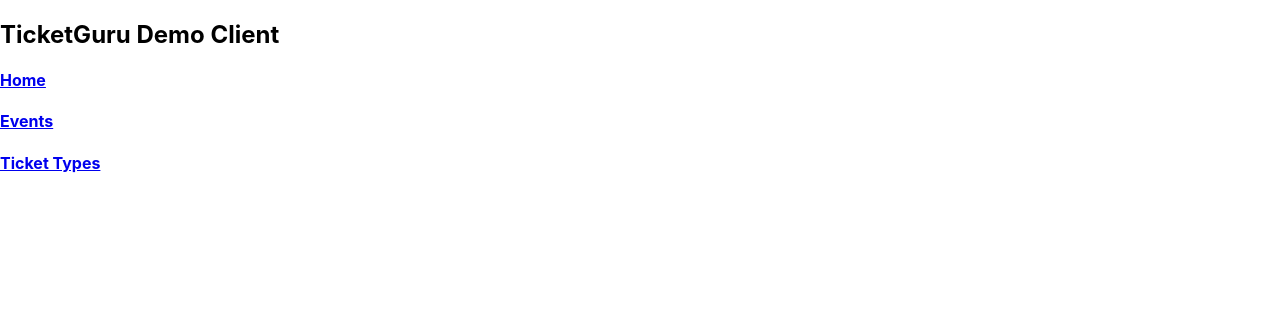
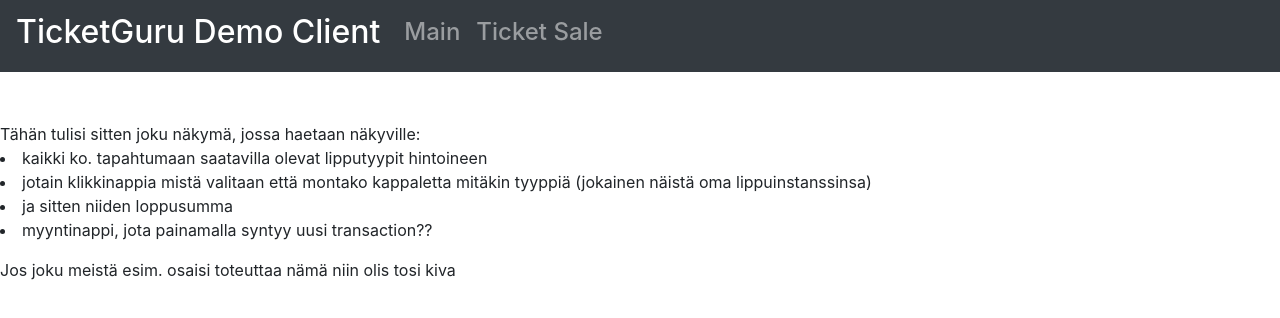
Before and after one commit to mmantyva/ticketsale, a React (Create React App) app: page /typepage in a window 1280 px wide. Shown: the top 318 px of the page. Built offline with nearby package versions, Linux system fonts and the light colour scheme.

Commit message:
sketching the structure

```diff
--- a/src/App.js
+++ b/src/App.js
@@ -1,8 +1,10 @@
 import React from 'react';
 import './App.css';
+import 'bootstrap/dist/css/bootstrap.min.css';
 import Home from './components/Home';
-import Events from './components/Events';
-import Types from './components/Types';
+import TicketSale from './components/TicketSale';
+import TypePage from './components/TypePage';
+import NewTicket from './components/NewTicket';
 import {BrowserRouter, Switch, Route, Link} from 'react-router-dom';
 import Navbar from 'react-bootstrap/Navbar';
 import {Nav} from 'react-bootstrap';
@@ -11,19 +13,19 @@ function App() {
   return (
     <div>
     <BrowserRouter>
-      <Navbar bg='info' variant='dark'>
+      <Navbar bg='dark' variant='dark'>
         <Navbar.Brand><h2>TicketGuru Demo Client</h2></Navbar.Brand>
         <Nav className='mr-auto'>
-          <Nav.Link as={Link} to='/'><h4>Home</h4></Nav.Link>
-          <Nav.Link as={Link} to='/events'><h4>Events</h4></Nav.Link>
-          <Nav.Link as={Link} to='/types'><h4>Ticket Types</h4></Nav.Link>
+          <Nav.Link as={Link} to='/'><h4>Main</h4></Nav.Link>
+          <Nav.Link as={Link} to='/ticketsale'><h4>Ticket Sale</h4></Nav.Link>
         </Nav>
       </Navbar>
         <div>
           <Switch>
             <Route exact path='/' component={Home} />
-            <Route path='/events' component={Events} />
-            <Route path='/types' component={Types} />
+            <Route path='/ticketsale' component={TicketSale} />
+            <Route path='/newticket' component={NewTicket} />
+            <Route path='/typepage' component={TypePage} />
           </Switch>
         </div>
       </BrowserRouter>
--- a/src/components/Events.js
+++ /dev/null
@@ -1,47 +0,0 @@
-import React, {useState, useEffect} from 'react';
-import MaterialTable from 'material-table';
-import tableIcons from './tableicons';
-
-
-function Events() {
-
-    const [events, setEvents] = useState([]);
-    const api_events = 'https://hot-ticketguru.herokuapp.com/api/vents';
-    const api_tickets = 'https://hot-ticketguru.herokuapp.com/api/tickets';
-
-    useEffect(() => {
-        fetchEvents();
-    }, [])
-
-    const fetchEvents = () => {
-        fetch(api_events)
-        .then(response => response.json())
-        .then(data => setEvents(data._embedded.vents))
-        .catch(err => console.error(err))
-    }
-
-    const columns = [
-        { title: 'Event name:', field: 'eventname'},
-        { title: 'Performer:', field: 'performer'},
-        { title: 'Event time:', field: 'eventtime'},
-        { title: 'Venue:', field: '_links.venue.href'},
-    ]
-
-    return (
-        <div style={{ height: 600, width: '75%', margin: 'auto', marginTop: 10 }}>
-            <MaterialTable
-            title="Events"
-            icons={tableIcons}
-            data={events}
-            columns={columns}
-            options={{
-                search: true,
-                headerStyle: {fontWeight: 'bold'}
-            }}
-            />
-        </div>
-
-    );
-}
-
-export default Events;
--- a/src/components/Home.js
+++ b/src/components/Home.js
@@ -6,13 +6,12 @@ import Container from '@material-ui/core/Container';
 export default function Home() {
 
     return (
-        <div className='homebox'>
+        <div>
             <div className='separator'></div>
             <Container maxWidth='sm'>
                 <div className='separator'></div>
                 <Typography variant='body1'>
                     <p>This is our potato client! &#x1f954;</p>
-
                 </Typography>
             </Container>
         </div>
--- a/src/components/NewTicket.js
+++ b/src/components/NewTicket.js
@@ -1,12 +1,16 @@
 import React from 'react';
 
 
+// tarvitaan lipun yhteys lipputyypin kautta eventiin propsiksi
+// eli API:n sisäinen linkki.
 
-function NewTicket() {
+function NewTicket(props) {
+
 
 
     return(
         <div>
+            <p>Tämän avulla sitten kai joku lippu tehdään</p>
         </div>
     );
 }
--- /dev/null
+++ b/src/components/TicketSale.js
@@ -0,0 +1,60 @@
+import React, {useState, useEffect} from 'react';
+import MaterialTable from 'material-table';
+import {Link} from 'react-router-dom';
+import AddCircleOutlineIcon from '@material-ui/icons/AddCircleOutline';
+import TableIcons from './TableIcons';
+
+function Events() {
+
+    const [vents, setVents] = useState([]);
+    const api_vents = 'https://hot-ticketguru.herokuapp.com/api/vents';
+    const api_types = 'https://hot-ticketguru.herokuapp.com/api/types';
+
+    useEffect(() => {
+        fetchVents();
+    }, [])
+
+
+    const fetchVents = () => {
+        fetch(api_vents)
+        .then(response => response.json())
+        .then(data => setVents(data._embedded.vents))
+        .catch(err => console.error(err))
+    }
+
+    const columns = [
+        { title: 'Event name:', field: 'eventname'},
+        { title: 'Performer:', field: 'performer'},
+        { title: 'Event time:', field: 'eventtime'},
+    ]
+
+    return (
+        <div style={{ height: 600, width: '75%', margin: 'auto', marginTop: 10 }}>
+            <div className='separator'></div>
+            <MaterialTable
+            title="Sell tickets to events"
+            actions={[{
+                icon: () => (
+                    <Link to="/typepage"><AddCircleOutlineIcon /></Link>
+                )
+                }]}
+            localization={{
+                header: {
+                    actions: 'Sell ticket'
+                }
+            }}
+            icons={TableIcons}
+            data={vents}
+            columns={columns}
+            options={{
+                search: true,
+                headerStyle: {fontWeight: 'bold'},
+                actionsColumnIndex: -1
+            }}
+            />
+        </div>
+
+    );
+}
+
+export default Events;
--- /dev/null
+++ b/src/components/TypePage.js
@@ -0,0 +1,29 @@
+import React, {useState, useEffect} from 'react';
+import MaterialTable from 'material-table';
+import TableIcons from './TableIcons';
+
+
+// tarvitaan lipun yhteys lipputyypin kautta eventiin propsiksi
+// eli API:n sisäinen linkki.
+
+function TypePage(props) {
+
+
+
+    return(
+        <div>
+            <div className='separator'></div>
+            <p>Tähän tulisi sitten joku näkymä, jossa haetaan näkyville:
+                <li>kaikki ko. tapahtumaan saatavilla olevat lipputyypit hintoineen</li>
+                <li>jotain klikkinappia mistä valitaan että montako kappaletta mitäkin tyyppiä
+                    (jokainen näistä oma lippuinstanssinsa)
+                </li>
+                <li>ja sitten niiden loppusumma</li>
+                <li>myyntinappi, jota painamalla syntyy uusi transaction??</li>
+            </p>
+            <p>Jos joku meistä esim. osaisi toteuttaa nämä niin olis tosi kiva</p>
+        </div>
+    );
+}
+
+export default TypePage;
--- a/src/components/Types.js
+++ /dev/null
@@ -1,62 +0,0 @@
-import React, {useState, useEffect} from 'react';
-import NewTicket from './NewTicket';
-import MaterialTable from 'material-table';
-import tableIcons from './tableicons';
-
-
-
-function Types(props) {
-
-    const [types, setTypes] = useState([]);
-    const api_types = 'https://hot-ticketguru.herokuapp.com/api/types';
-    const api_events = 'https://hot-ticketguru.herokuapp.com/api/vents';
-
-    useEffect(() => {
-        fetchTypes();
-    }, [])
-
-    const fetchTypes = () => {
-        fetch(api_types)
-        .then(response => response.json())
-        .then(data => setTypes(data._embedded.types))
-        .catch(err => console.error(err))
-    }
-
-    const sellTicket = (ticket) => {
-        fetch(api_events, {
-            method: 'POST',
-            headers: {'Content-Type': 'application/json'},
-            body: JSON.stringify(ticket)
-        })
-        .catch(err => console.error(err))
-    }
-
-    const columns = [
-        { title: 'Type name:', field: 'typename'},
-        { title: 'Price:', field: 'price'},
-        { title: 'Event:', field: '_links.vent.href'}, //tähän eventin nimen jos saa kaivettua
-        {
-            title: 'Sell ticket',
-            field: '_links.vent.href', // tässä näkyy osoite johon pitäisi lähettää POST uuden lipun aikaansaamiseksi
-            //cellRendererFramework: params =>
-            //<Button onClick={() => sellTicket(params.value)} />
-        }
-    ]
-
-    return (
-        <div style={{ height: 600, width: '75%', margin: 'auto', marginTop: 10 }}>
-            <MaterialTable
-            title="Ticket types"
-            icons={tableIcons}
-            data={types}
-            columns={columns}
-            options={{
-                search: true,
-                headerStyle: {fontWeight: 'bold'}
-            }}
-            />
-        </div>
-    );
-}
-
-export default Types;
--- a/src/index.css
+++ b/src/index.css
@@ -11,3 +11,9 @@ code {
   font-family: source-code-pro, Menlo, Monaco, Consolas, 'Courier New',
     monospace;
 }
+
+.separator {
+  clear: both;
+  display: block;
+  height: 50px;
+}
```
